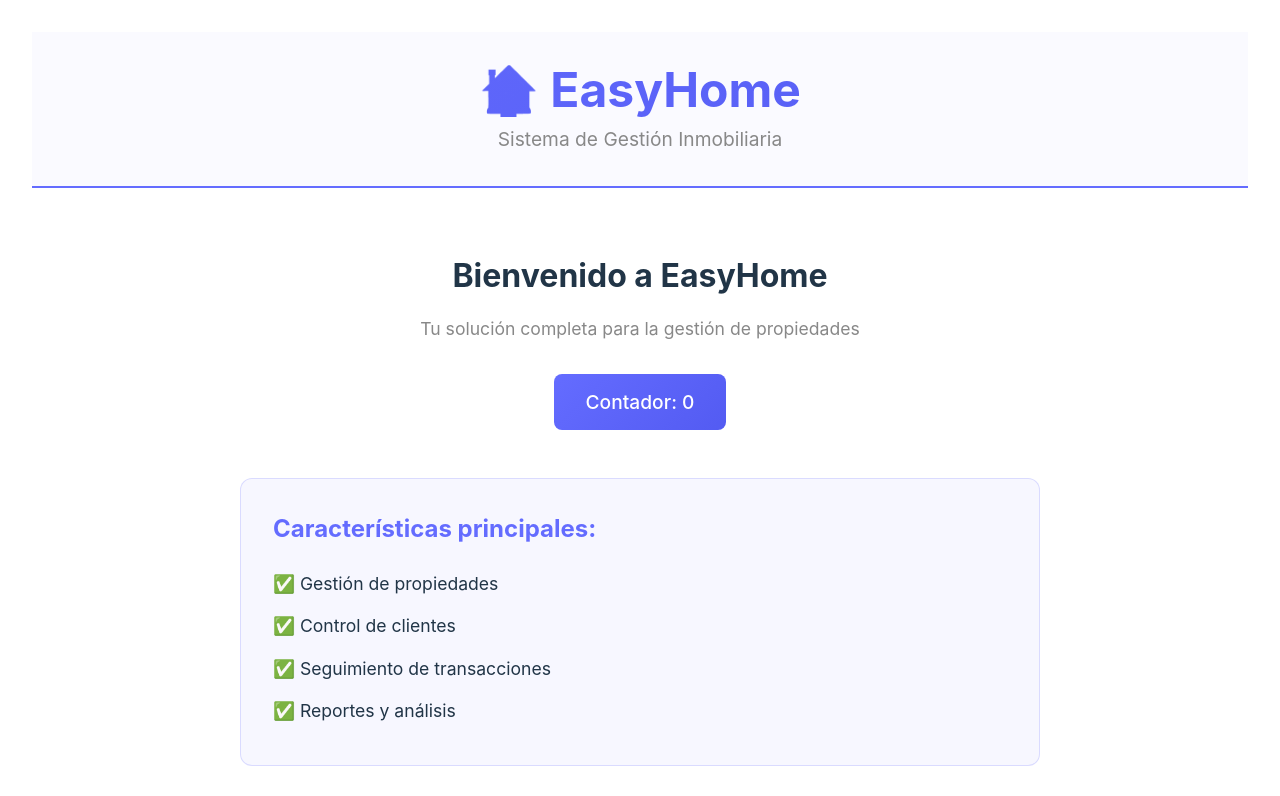
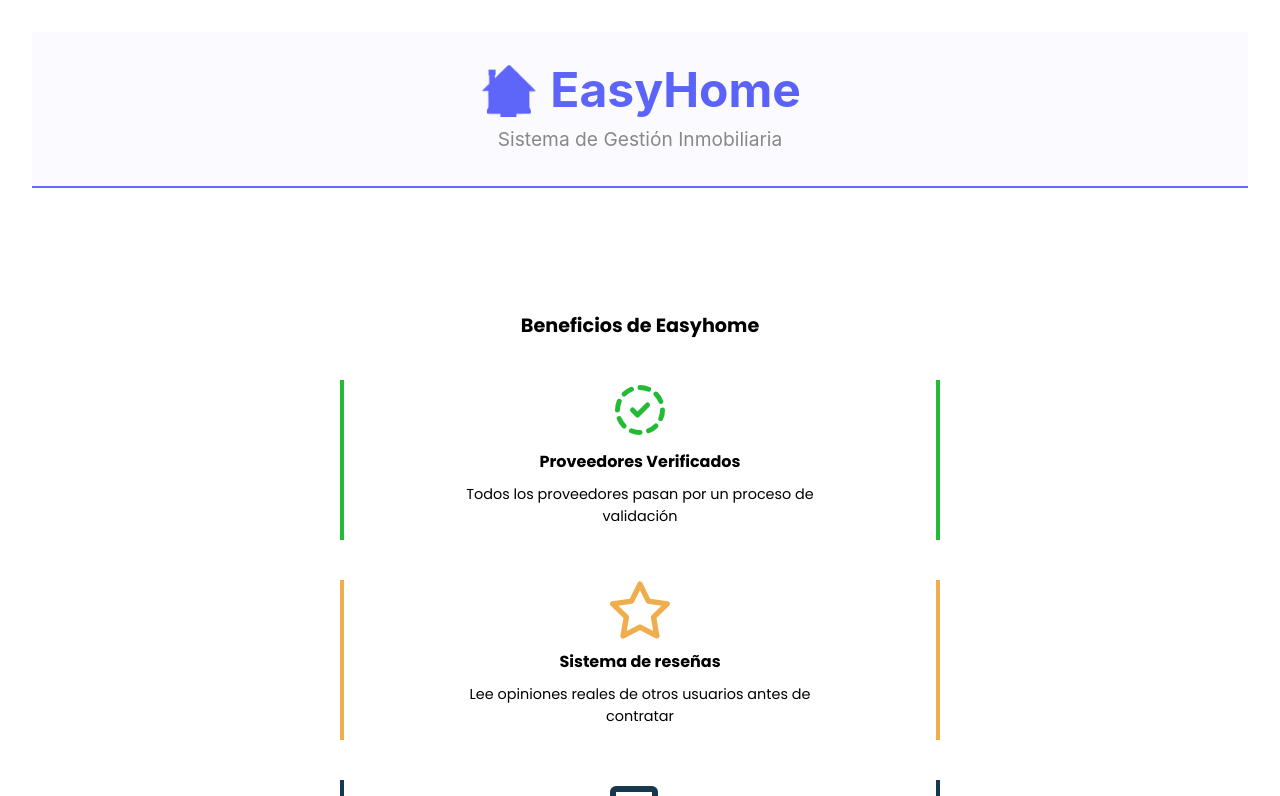
Before and after one commit to metodosformalesds/t3_mfds_2025, a React app in the folder easyhome-frontend/: page / in a window 1280 px wide. Shown: the top 796 px of the page. Built offline with nearby package versions, Linux system fonts and the light colour scheme; the HTML template or start-up script is replaced by a standard one.

Commit message:
feat: add Benefits component with styling for benefits section

```diff
--- /dev/null
+++ b/easyhome-frontend/src/assets/styles/BeneficiosEH_HomePage.css
@@ -0,0 +1,128 @@
+@import url('https://fonts.googleapis.com/css2?family=Poppins:wght@400;700&display=swap');
+
+.benefits-section {
+    font-family: 'Poppins', sans-serif;
+    text-align: center;
+    padding: 60px 20px;
+    background-color: #ffffff;
+}
+
+/* Título de la sección */
+.benefits-title {
+    font-size: 1.2rem;
+    font-weight: 800;
+    color: #000000;
+    margin-bottom: 20px;
+}
+
+/* Contenedor principal de beneficios */
+.benefits-container {
+    display: flex;
+    flex-direction: column;
+    align-items: center;
+    justify-content: center;
+    gap: 0px;
+    max-width: 1200px;
+    margin: 0 auto;
+}
+
+/* Estilos para los iconos */
+.icon-wrapper {
+    width: 60px;
+    height: 60px;
+    margin-bottom: 10px;
+    display: flex;
+    justify-content: center;
+    align-items: center;
+    border-radius: 50%;
+}
+
+/* Colores para cada icono */
+.benefit-item:nth-child(1) .icon-wrapper {
+    color: #22BB33;
+}
+
+.benefit-item:nth-child(2) .icon-wrapper {
+    color: #F0AD4E;
+}
+
+.benefit-item:nth-child(3) .icon-wrapper {
+    color: #16394F;
+}
+
+/* Estilos de texto */
+.benefit-item h3 {
+    font-size: 1rem;
+    font-weight: 700;
+    color: #000000;
+    margin-bottom: 10px;
+}
+
+.benefit-item p {
+    color: #000000;
+    font-size: .9rem;
+    margin: 0;
+}
+
+/* Cada item de beneficio */
+.benefit-item {
+    flex-basis: auto;
+    display: flex;
+    flex-direction: column;
+    align-items: center;
+    margin-bottom: 0px;
+    padding: 10px 20px;
+    width: 100%;
+}
+
+/* Contenedor del contenido con líneas laterales */
+.benefit-content-wrapper {
+    display: flex;
+    flex-direction: column;
+    align-items: center;
+    max-width: 600px;
+    min-height: 180px;
+    margin: 0 auto;
+    padding: 10px 120px;
+    position: relative;
+    z-index: 2;
+    background-color: transparent;
+    text-align: center;
+    width: 100%;
+}
+
+/* Líneas verticales a los lados */
+.benefit-content-wrapper::before,
+.benefit-content-wrapper::after {
+    content: '';
+    position: absolute;
+    top: 10px;
+    height: 160px;
+    width: 4px;
+    z-index: 1;
+}
+
+/* Posición de las líneas */
+.benefit-content-wrapper::before {
+    left: 0; /* Línea izquierda */
+}
+
+.benefit-content-wrapper::after {
+    right: 0; /* Línea derecha */
+}
+
+/* Colores de las líneas para cada beneficio */
+.benefit-item:nth-child(1) .benefit-content-wrapper::before,
+.benefit-item:nth-child(1) .benefit-content-wrapper::after {
+    background-color: #22BB33;
+}
+
+.benefit-item:nth-child(2) .benefit-content-wrapper::before,
+.benefit-item:nth-child(2) .benefit-content-wrapper::after {
+    background-color: #F0AD4E;
+}
+
+.benefit-item:nth-child(3) .benefit-content-wrapper::before,
+.benefit-item:nth-child(3) .benefit-content-wrapper::after {
+    background-color: #16394F;
+}
--- a/easyhome-frontend/src/pages/Home.jsx
+++ b/easyhome-frontend/src/pages/Home.jsx
@@ -1,32 +1,69 @@
 import { useState } from 'react'
-
+import '../assets/styles/BeneficiosEH_HomePage.css'
 function Home() {
   const [count, setCount] = useState(0)
 
   return (
-    <div className="home-container">
-      <div className="welcome-section">
-        <h2>Bienvenido a EasyHome</h2>
-        <p>Tu solución completa para la gestión de propiedades</p>
+    <section className="benefits-section">
+      <h2 className="benefits-title">Beneficios de Easyhome</h2>
 
-        <div className="counter-demo">
-          <button onClick={() => setCount((count) => count + 1)}>
-            Contador: {count}
-          </button>
+      <div className="benefits-container">
+        <div className="benefit-item">
+            <div className="benefit-content-wrapper">
+                <div className="icon-wrapper">
+                    <svg width="60" height="60" viewBox="0 0 24 24" fill="none" xmlns="http://www.w3.org/2000/svg" className="check-icon">
+                        <g clipPath="url(#clip0_138_255)">
+                            <path d="M8.56002 3.68994C7.4681 4.14193 6.47588 4.80454 5.64001 5.63994" stroke="currentColor" strokeWidth="2" strokeLinecap="round" strokeLinejoin="round"/>
+                        <path d="M3.69 8.56006C3.23656 9.65036 3.0021 10.8192 3 12.0001" stroke="currentColor" strokeWidth="2" strokeLinecap="round" strokeLinejoin="round"/>
+                        <path d="M3.69 15.4399C4.14199 16.5319 4.8046 17.5241 5.64 18.3599" stroke="currentColor" strokeWidth="2" strokeLinecap="round" strokeLinejoin="round"/>
+                        <path d="M8.56 20.3101C9.6503 20.7635 10.8192 20.998 12 21.0001" stroke="currentColor" strokeWidth="2" strokeLinecap="round" strokeLinejoin="round"/>
+                        <path d="M15.44 20.3101C16.5319 19.8581 17.5241 19.1955 18.36 18.3601" stroke="currentColor" strokeWidth="2" strokeLinecap="round" strokeLinejoin="round"/>
+                        <path d="M20.31 15.44C20.7634 14.3497 20.9979 13.1808 21 12" stroke="currentColor" strokeWidth="2" strokeLinecap="round" strokeLinejoin="round"/>
+                        <path d="M20.31 8.55989C19.858 7.46797 19.1954 6.47576 18.36 5.63989" stroke="currentColor" strokeWidth="2" strokeLinecap="round" strokeLinejoin="round"/>
+                        <path d="M15.44 3.69C14.3497 3.23656 13.1808 3.0021 12 3" stroke="currentColor" strokeWidth="2" strokeLinecap="round" strokeLinejoin="round"/>
+                        <path d="M9 12L11 14L15 10" stroke="currentColor" strokeWidth="2" strokeLinecap="round" strokeLinejoin="round"/>
+                        </g>
+                        <defs><clipPath id="clip0_138_255"><rect width="24" height="24" fill="white"/></clipPath></defs>
+                    </svg>
+                </div>
+                <h3>Proveedores Verificados</h3>
+                <p>Todos los proveedores pasan por un proceso de validación</p>
+            </div>
         </div>
 
-        <div className="features">
-          <h3>Características principales:</h3>
-          <ul>
-            <li>✅ Gestión de propiedades</li>
-            <li>✅ Control de clientes</li>
-            <li>✅ Seguimiento de transacciones</li>
-            <li>✅ Reportes y análisis</li>
-          </ul>
+        <div className="benefit-item">
+            <div className="benefit-content-wrapper">
+                <div className="icon-wrapper">
+                    <svg width="60" height="60" viewBox="0 0 22 21" fill="none" xmlns="http://www.w3.org/2000/svg" className="star-icon">
+                        <path d="M10.993 16.748L4.82103 19.993L6.00003 13.12L1.00003 8.253L7.90003 7.253L10.986 1L14.072 7.253L20.972 8.253L15.972 13.12L17.151 19.993L10.993 16.748Z"
+                        stroke="currentColor"
+                        strokeWidth="2"
+                        strokeLinecap="round"
+                        strokeLinejoin="round"
+                        />
+                    </svg>
+                </div>
+                <h3>Sistema de reseñas</h3>
+                <p>Lee opiniones reales de otros usuarios antes de contratar</p>
+            </div>
         </div>
-      </div>
+
+        <div className="benefit-item">
+            <div className="benefit-content-wrapper">
+                <div className="icon-wrapper">
+                    <svg width="60" height="60" viewBox="0 0 20 16" fill="none" xmlns="http://www.w3.org/2000/svg" className="price-icon">
+                        <path d="M5 11H2C1.73478 11 1.48043 10.8946 1.29289 10.7071C1.10536 10.5196 1 10.2652 1 10V2C1 1.73478 1.10536 1.48043 1.29289 1.29289C1.48043 1.10536 1.73478 1 2 1H14C14.2652 1 14.5196 1.10536 14.7071 1.29289C14.8946 1.48043 15 1.73478 15 2V5" stroke="currentColor" strokeWidth="2" strokeLinecap="round" strokeLinejoin="round"/>
+                        <path d="M5 6C5 5.73478 5.10536 5.48043 5.29289 5.29289C5.48043 5.10536 5.73478 5 6 5H18C18.2652 5 18.5196 5.10536 18.7071 5.29289C18.8946 5.48043 19 5.73478 19 6V14C19 14.2652 18.8946 14.5196 18.7071 14.7071C18.5196 14.8946 18.2652 14.8946 18 15H6C5.73478 15 5.48043 14.8946 5.29289 14.7071C5.10536 14.5196 5 14.2652 5 14V6Z" stroke="currentColor" strokeWidth="2" strokeLinecap="round" strokeLinejoin="round"/>
+                        <path d="M10 10C10 10.5304 10.2107 11.0391 10.5858 11.4142C10.9609 11.7893 11.4696 12 12 12C12.5304 12 13.0391 11.7893 13.4142 11.4142C13.7893 11.0391 14 10.5304 14 10C14 9.46957 13.7893 8.96086 13.4142 8.58579C13.0391 8.21071 12.5304 8 12 8C11.4696 8 10.9609 8.21071 10.5858 8.58579C10.2107 8.96086 10 9.46957 10 10Z" stroke="currentColor" strokeWidth="2" strokeLinecap="round" strokeLinejoin="round"/>
+                    </svg>
+                </div>
+                <h3>Mejores Precios</h3>
+                <p>Compara opciones y encuentra la mejor relación calidad-precio</p>
+            </div>
+        </div>
     </div>
-  )
+    </section>
+  );
 }
 
 export default Home
```
